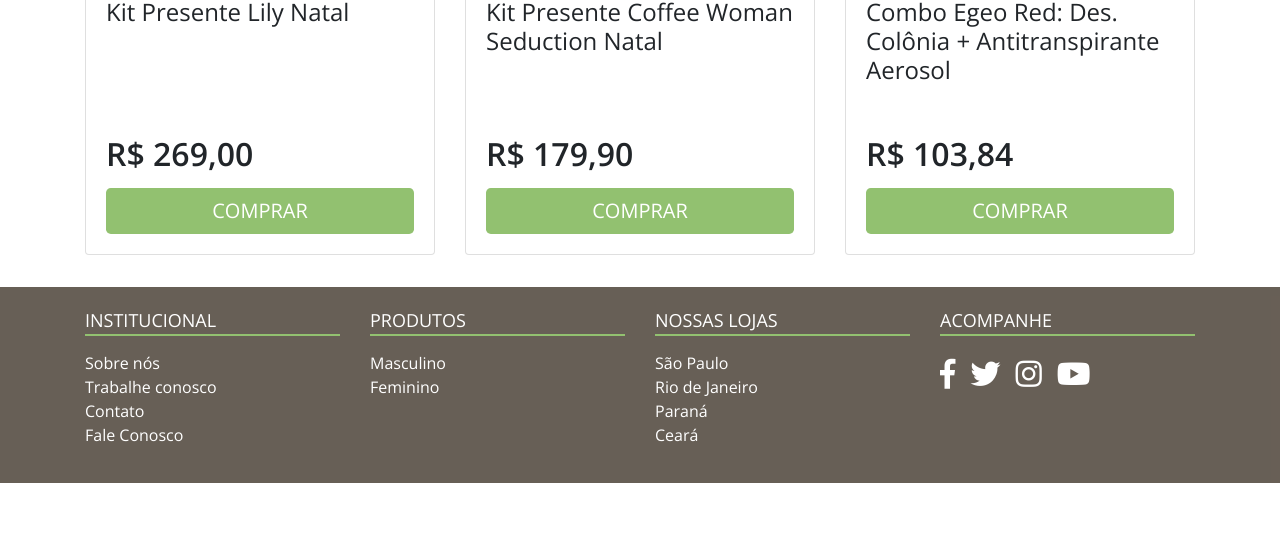
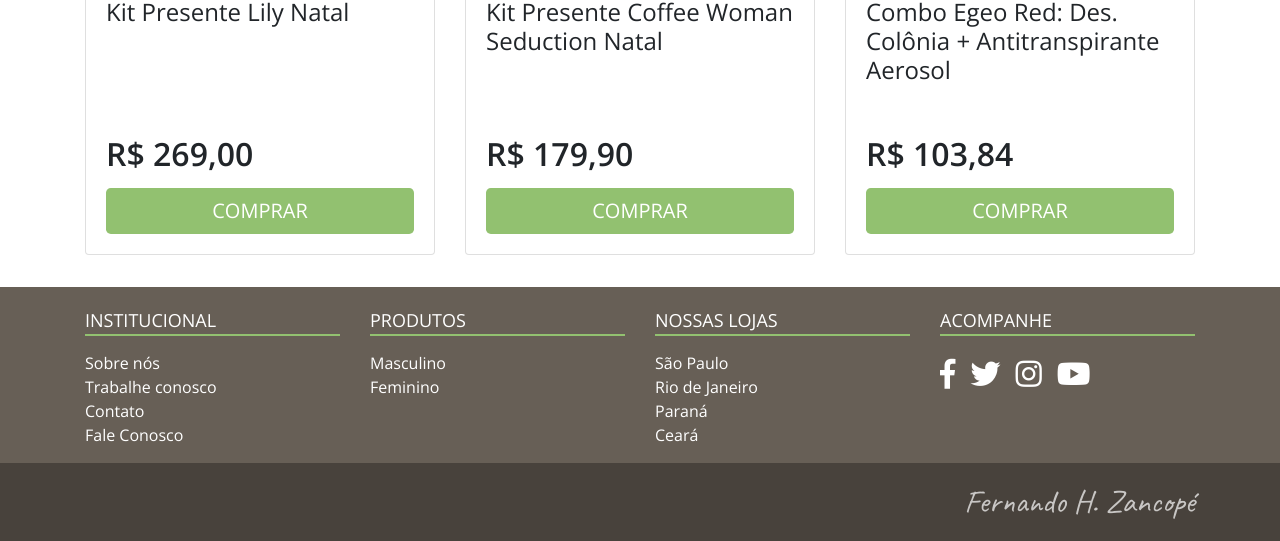
Before and after one commit to fernandozancope/Teste-O-Boticario, a plain HTML site: page Index.html in a window 1280 px wide. Shown: the part 975-1516 px from the top of the page. Before the commit the page ends 1458 px from the top, so only its background shows below. Drawn offline with nearby package versions, Linux system fonts and the light colour scheme.

Commit message:
Alterações no footer

```diff
--- a/Index.html
+++ b/Index.html
@@ -120,6 +120,12 @@
 		</div>
 	</div>
 	</div>
+
+	<div class="footer-rights">
+		<div class="container">
+			<p>Fernando H. Zancopé</p>
+		</div>
+	</div>
 </footer>
 
 
--- a/assets/css/style.css
+++ b/assets/css/style.css
@@ -5,7 +5,7 @@
 
 */
 @import url('https://fonts.googleapis.com/css?family=Open+Sans:400,600&display=swap');
-@import url('https://fonts.googleapis.com/css?family=Oswald:400,600&display=swap');
+@import url('https://fonts.googleapis.com/css?family=Caveat&display=swap');
 
 html,
 body{font-family: 'Open Sans', sans-serif; padding-top: 60px;}
@@ -94,7 +94,7 @@
 /* FOOTER */
 footer{
 	background: rgba(66, 55, 44, 0.8);
-	padding: 20px 0;
+	padding: 20px 0 0;
 }
 footer ul.menu-footer{
 	padding: 0;
@@ -123,6 +123,19 @@
 	font-size: 30px;
 	margin-right: 15px;
 }
+footer .footer-rights{
+	background: rgba(0,0,0,0.3);
+	color: rgba(255, 255, 255,0.7);
+	font-size: 14px;
+	padding: 15px 0;
+}
+footer .footer-rights p{
+	padding: 0;
+	margin: 0;
+	font-family: 'Caveat', cursive;
+	font-size: 32px;
+	text-align: right;
+}
 
 @media only screen and (min-width: 992px){
 
```
